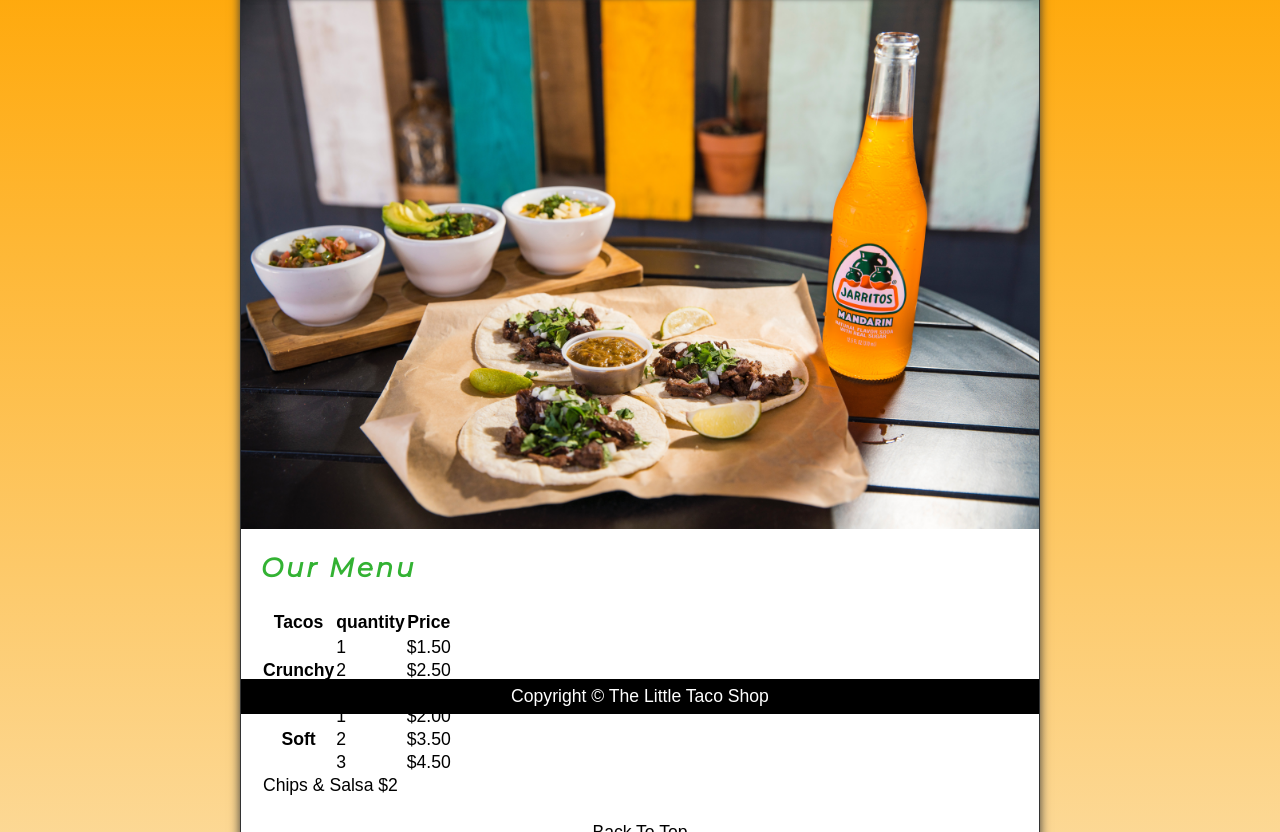
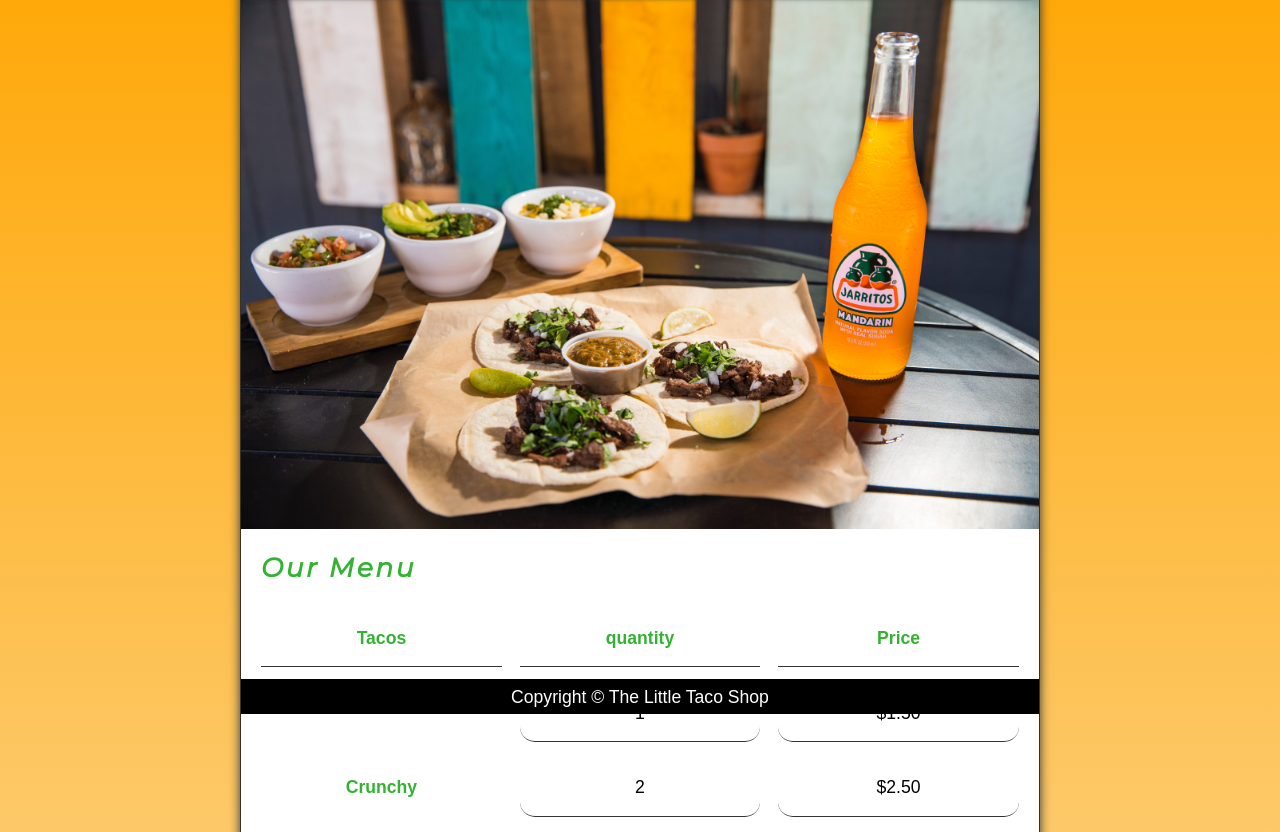
Before and after one commit to patrick-amusivwa/full-responsive-web-page, a plain HTML site: page index.html in a window 1280 px wide. Shown: the part 86-918 px from the top of the page. Drawn offline with Linux system fonts and the light colour scheme.

Commit message:
TABLE-STYLES;

```diff
--- a/css/style.css
+++ b/css/style.css
@@ -243,3 +243,84 @@ a:active{
     background-color:var(--HIGHLIGHT-COLOR);
     color:var(--HEADER-COLOR);
 }
+
+
+
+/* ||TABLE-MENU */
+thead,tbody,tfoot,tr{
+    display:contents;
+
+}
+.menu__container{
+    display:grid;
+    grid-template-columns:repeat(3,1fr);
+    grid-template-areas:
+    "hd1 hd2 hd3"
+    "cr cr1 cr1p"
+    "cr cr2 cr2p"
+    "cr cr3 cr3p"
+    "sf sf1 sf1p"
+    "sf sf2 sf2p"
+    "sf sf3 sf3p"
+    "cs  cs   cs";
+    gap:1em;
+    margin-bottom:1em;
+
+}
+.menu__cr{
+    grid-area:cr;
+
+}
+.menu__sf{
+    grid-area:sf;
+
+}
+.menu__cs{
+    grid-area:cs;
+    color:var(--HIGHLIGHT-COLOR);
+    font-weight:bold;
+
+}
+.menu__cr,.menu__sf,.menu__cs,.menu__header{
+color:var(--HIGHLIGHT-COLOR);
+font-weight:bold;
+height:100%;
+display:grid;
+place-content:center;
+}
+.menu__header{
+    border-bottom:var(--BORDERS);
+    padding:1em;
+}
+.menu__item{
+    border-bottom:var(--BORDERS);
+    padding:1em;
+    border-bottom-left-radius:15px; border-bottom-right-radius: 15px;
+    display:grid;
+    place-content:center;
+
+
+}
+.menu__item:hover{
+    animation:shake .5s ease-in-out .1s forwards;
+}
+@keyframes shake{
+    0%{
+        transform:translateX(0);
+    }
+    20%{
+        transform:translateX(10px);
+    }
+    40%{
+        transform:translateX(-10px);
+    }
+    60%{
+        transform:translateX(10px);
+    }
+    80%{
+        transform:translateX(-10px);
+    }
+    100%{
+        transform:translateX(0);
+    }
+}
--- a/index.html
+++ b/index.html
@@ -47,7 +47,7 @@
     <main class="main">
         <article id="menu" class="main__article menu">
             <h2 class="menu__h2">Our Menu</h2>
-            <table class="menu__table">
+            <table class="menu__container">
                 <caption class="offscreen">Our Tacos</caption>
                 <thead>
                     <tr>
@@ -58,7 +58,7 @@
                 </thead>
                 <tbody>
                     <tr>
-                        <th class="menu__item menu__cr"scope="row" rowspan="3">
+                        <th class="menu__item menu__cr" scope="row" rowspan="3">
                             Crunchy
                         </th>
                         <td class="menu__item">1</td>
@@ -73,7 +73,7 @@
                         <td class="menu__item">$3.25</td>
                     </tr>
                     <tr>
-                        <th class="menu__item menu__soft"scope="row" rowspan="3">
+                        <th class="menu__item menu__sf" scope="row" rowspan="3">
                             Soft
                         </th>
                         <td class="menu__item">1</td>
@@ -90,7 +90,7 @@
                 </tbody>
                 <tfoot>
                     <tr>
-                        <td class="menu__item menu__cs"  colspan="3">
+                        <td class="menu__item menu__cs" colspan="3">
                             Chips &amp; Salsa $2
                         </td>
                     </tr>
```
